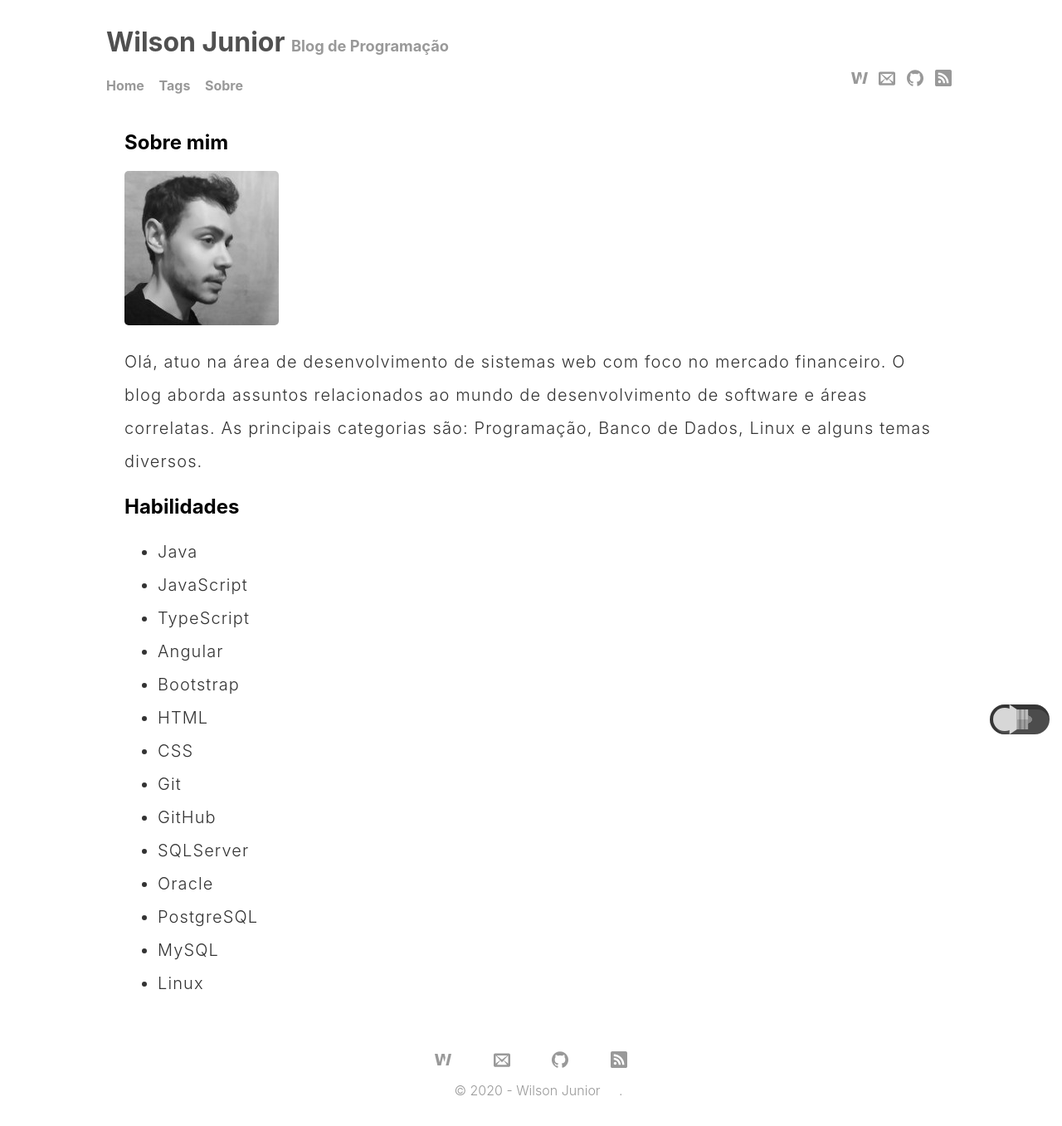
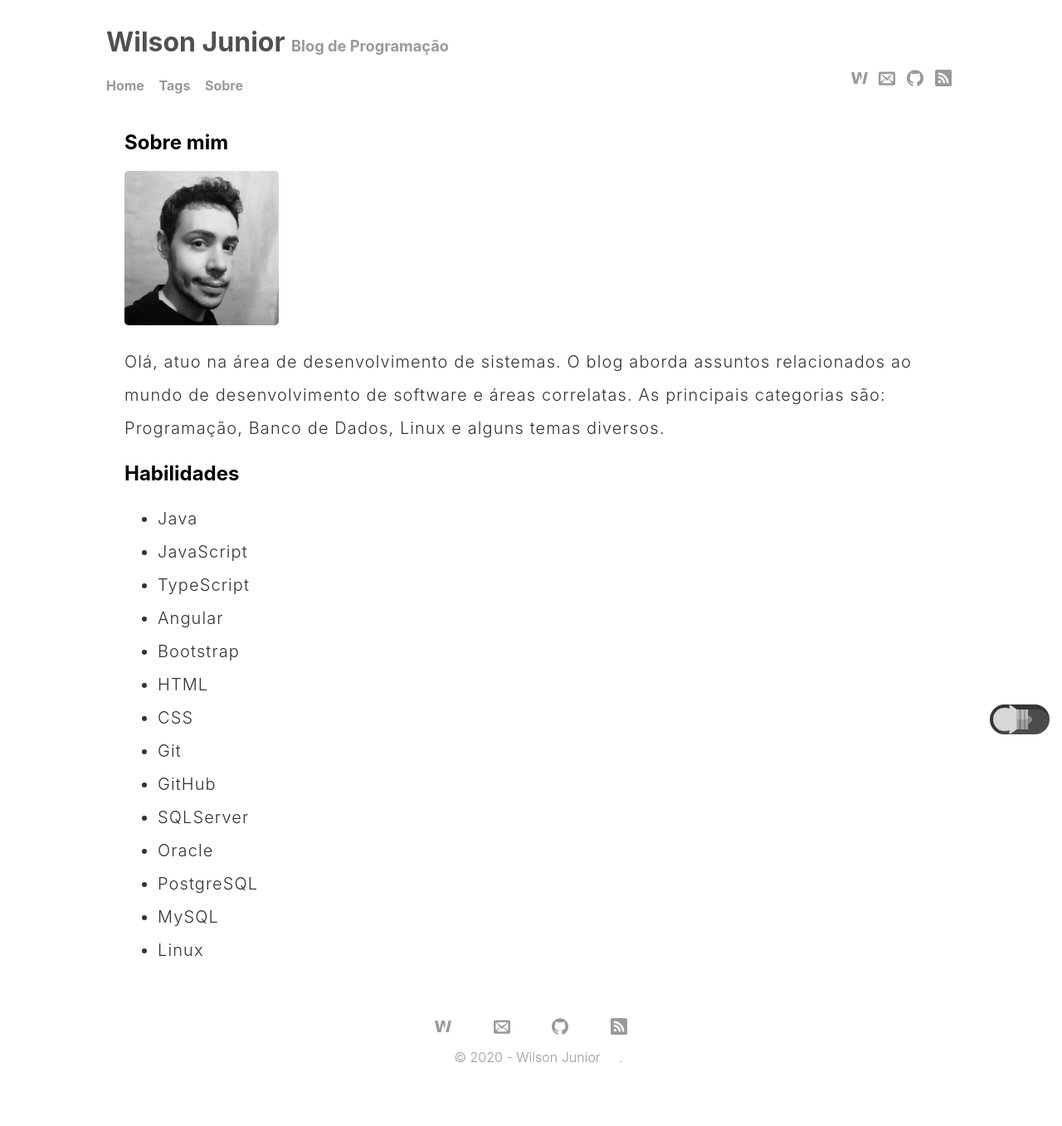
Before and after one commit to wilsonjuniordev/blog, a Jekyll site: the page built from about.html, in a window 1280 px wide. Shown: the whole page at 83% size. Built offline with Jekyll 4.4.1, drawn with Linux system fonts in a browser that asks for light colours; after the commit the page ends 1317 px from its top, so only the background shows below that.

Commit message:
Update photo

```diff
--- a/about.html
+++ b/about.html
@@ -9,7 +9,7 @@ description: "Um pouco sobre mim."
 
 <img itemprop="image" src="{{ site.baseurl }}/assets/img/others/profile.jpg" alt="Wilson Junior" class="auto">
 
-<p class="p-about">Olá, atuo na área de desenvolvimento de sistemas web com foco no mercado financeiro.
+<p class="p-about">Olá, atuo na área de desenvolvimento de sistemas.
     O blog aborda assuntos relacionados ao mundo de desenvolvimento de software e áreas correlatas.
     As principais categorias são: Programação, Banco de Dados, Linux e alguns temas diversos.</p>
 
```
Also changed, not shown: assets/img/others/profile.jpg.
